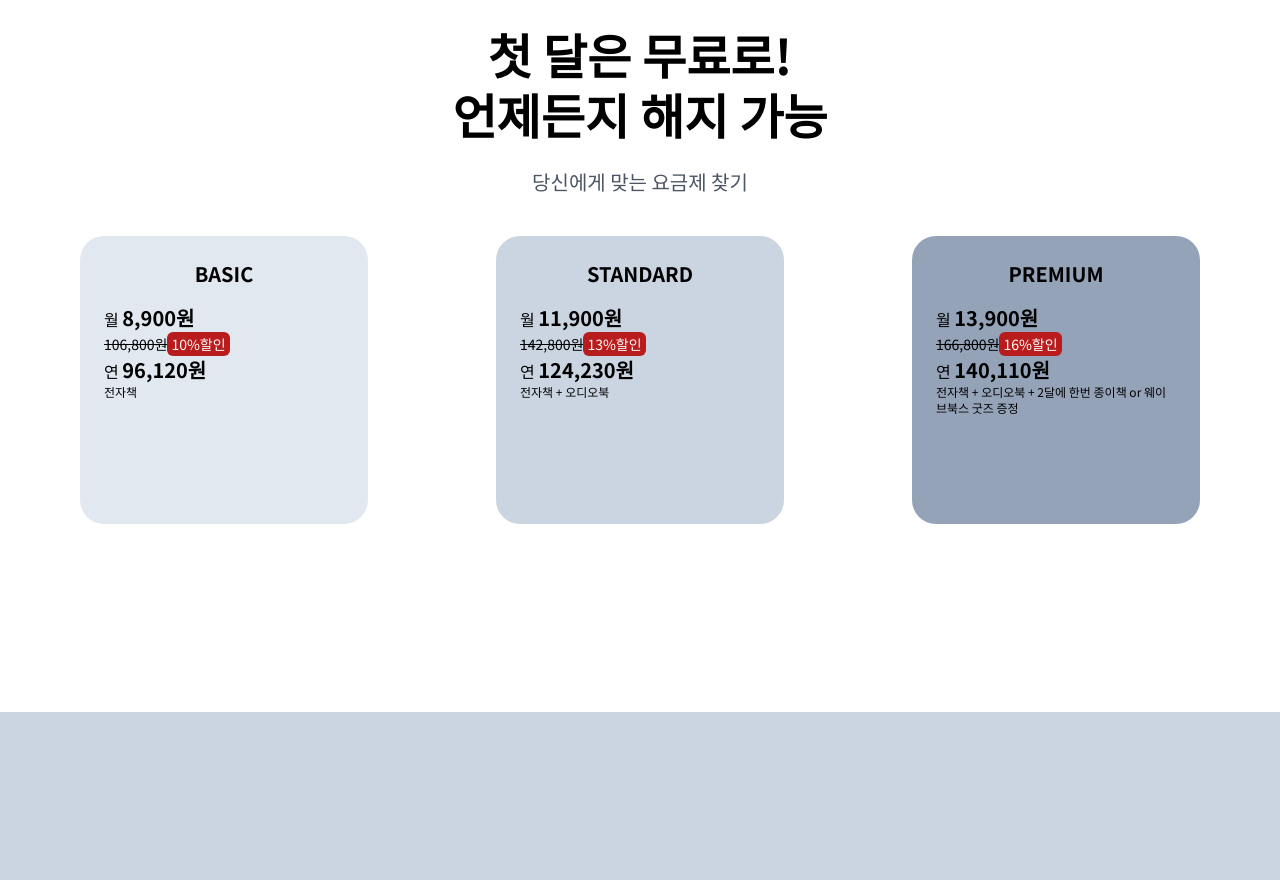
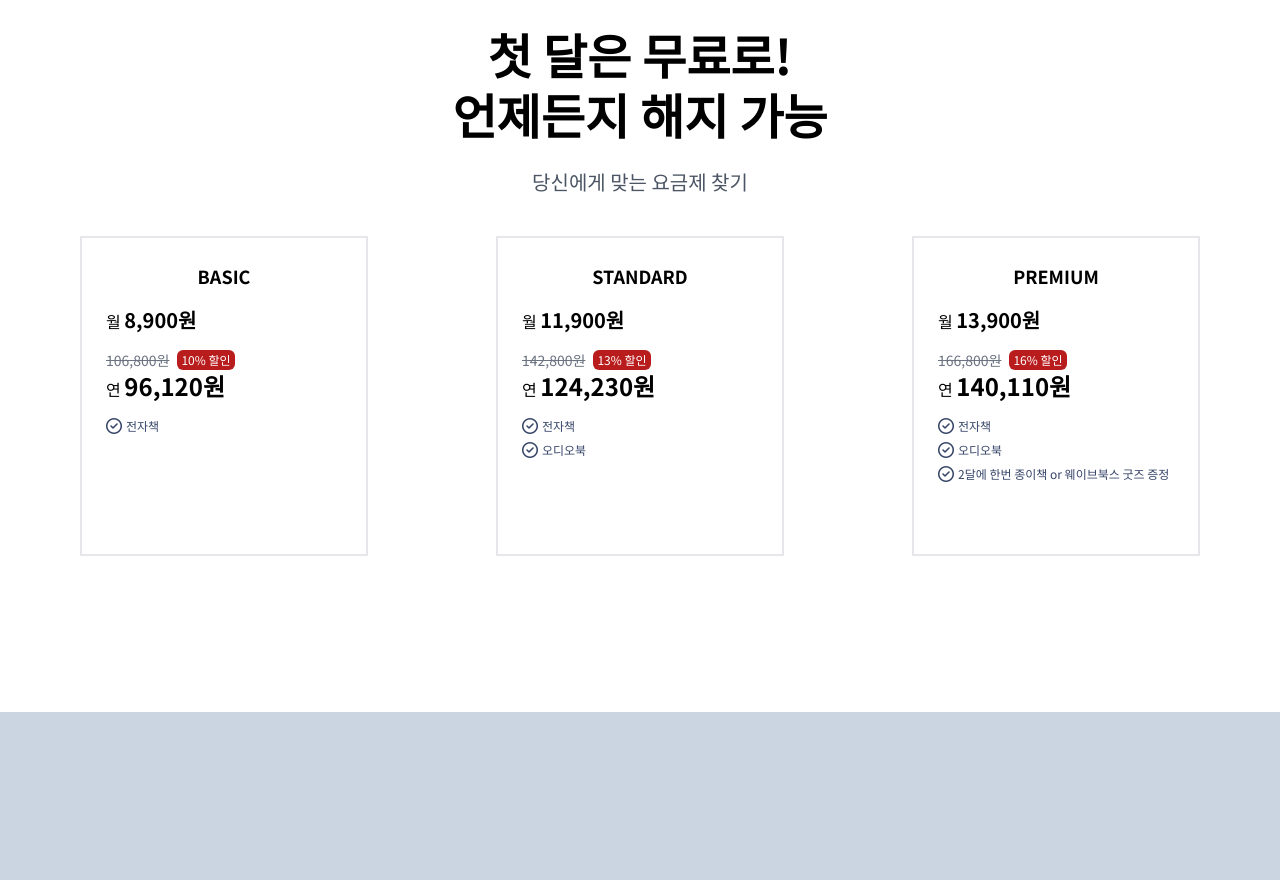
Before and after one commit to honey-punch/eBook, a website: page index.html in a window 1280 px wide. Shown: the part 2488-3368 px from the top of the page. Drawn offline with Linux system fonts and the light colour scheme.

Commit message:
section4 레이아웃 중2

```diff
--- a/index.html
+++ b/index.html
@@ -173,32 +173,74 @@
         <div class="content-box-height w-full max-w-6xl my-10 overflow-hidden">
           <!-- rate-plan -->
           <div class="rate-plan-box flex justify-between">
-            <div class="w-72 h-72 rounded-3xl bg-slate-200 p-6">
-              <h2 class="text-center text-xl font-bold">BASIC</h2>
-              <p class="mt-4">월 <b class="text-xl">8,900원</b></p>
+            <!-- basic -->
+            <div
+              class="w-72 h-80 border-2 p-6 hover:border-slate-500 duration-500"
+            >
+              <h2 class="text-center text-lg font-bold">BASIC</h2>
+              <p class="my-4">월 <b class="text-xl">8,900원</b></p>
               <div class="dicount flex items-center">
-                <p class="text-sm line-through">106,800원</p><span class="block px-1 py-0.5 rounded-md text-white text-sm bg-red-700">10%할인</span>
+                <p class="mr-2 text-sm text-gray-500 line-through">106,800원</p>
+                <span
+                  class="block px-1 py-0.5 rounded-md text-white text-xs bg-red-700"
+                  >10% 할인</span
+                >
               </div>
-              <p class="">연 <b class="text-xl">96,120원</b></p>
-              <p class="text-xs">전자책</p>
+              <p class="mb-4">연 <b class="text-2xl">96,120원</b></p>
+              <div class="flex mb-2 main-color">
+                <i class="fa-regular fa-circle-check mr-1"></i>
+                <p class="text-xs">전자책</p>
+              </div>
             </div>
-            <div class="w-72 h-72 rounded-3xl bg-slate-300 p-6">
-              <h2 class="text-center text-xl font-bold">STANDARD</h2>
-              <p class="mt-4">월 <b class="text-xl">11,900원</b></p>
+            <!-- standard -->
+            <div
+              class="w-72 h-80 border-2 p-6 hover:border-slate-500 duration-500"
+            >
+              <h2 class="text-center text-lg font-bold">STANDARD</h2>
+              <p class="my-4">월 <b class="text-xl">11,900원</b></p>
               <div class="dicount flex items-center">
-                <p class="text-sm line-through">142,800원</p><span class="block px-1 py-0.5 rounded-md text-white text-sm bg-red-700">13%할인</span>
+                <p class="mr-2 text-sm text-gray-500 line-through">142,800원</p>
+                <span
+                  class="block px-1 py-0.5 rounded-md text-white text-xs bg-red-700"
+                  >13% 할인</span
+                >
               </div>
-              <p class="">연 <b class="text-xl">124,230원</b></p>
-              <p class="text-xs">전자책 + 오디오북</p>
+              <p class="mb-4">연 <b class="text-2xl">124,230원</b></p>
+              <div class="flex mb-2 main-color">
+                <i class="fa-regular fa-circle-check mr-1"></i>
+                <p class="text-xs">전자책</p>
+              </div>
+              <div class="flex mb-2 main-color">
+                <i class="fa-regular fa-circle-check mr-1"></i>
+                <p class="text-xs">오디오북</p>
+              </div>
             </div>
-            <div class="w-72 h-72 rounded-3xl bg-slate-400 p-6">
-              <h2 class="text-center text-xl font-bold">PREMIUM</h2>
-              <p class="mt-4">월 <b class="text-xl">13,900원</b></p>
+            <!-- premium -->
+            <div
+              class="w-72 h-80 border-2 p-6 hover:border-slate-500 duration-500"
+            >
+              <h2 class="text-center text-lg font-bold">PREMIUM</h2>
+              <p class="my-4">월 <b class="text-xl">13,900원</b></p>
               <div class="dicount flex items-center">
-                <p class="text-sm line-through">166,800원</p><span class="block px-1 py-0.5 rounded-md text-white text-sm bg-red-700">16%할인</span>
+                <p class="mr-2 text-sm text-gray-500 line-through">166,800원</p>
+                <span
+                  class="block px-1 py-0.5 rounded-md text-white text-xs bg-red-700"
+                  >16% 할인</span
+                >
               </div>
-              <p class="">연 <b class="text-xl">140,110원</b></p>
-              <p class="text-xs">전자책 + 오디오북 + 2달에 한번 종이책 or 웨이브북스 굿즈 증정</p>
+              <p class="mb-4">연 <b class="text-2xl">140,110원</b></p>
+              <div class="flex mb-2 main-color">
+                <i class="fa-regular fa-circle-check mr-1"></i>
+                <p class="text-xs">전자책</p>
+              </div>
+              <div class="flex mb-2 main-color">
+                <i class="fa-regular fa-circle-check mr-1"></i>
+                <p class="text-xs">오디오북</p>
+              </div>
+              <div class="flex mb-2 main-color">
+                <i class="fa-regular fa-circle-check mr-1"></i>
+                <p class="text-xs">2달에 한번 종이책 or 웨이브북스 굿즈 증정</p>
+              </div>
             </div>
           </div>
 
```
Also changed, not shown: dist/output.css.
